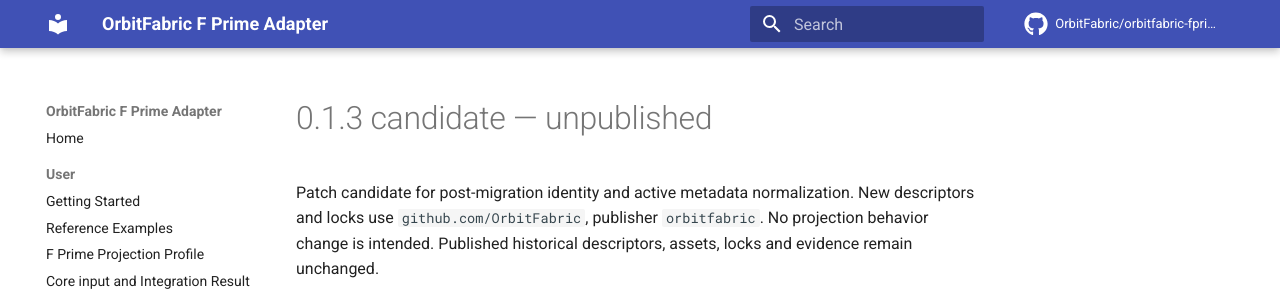
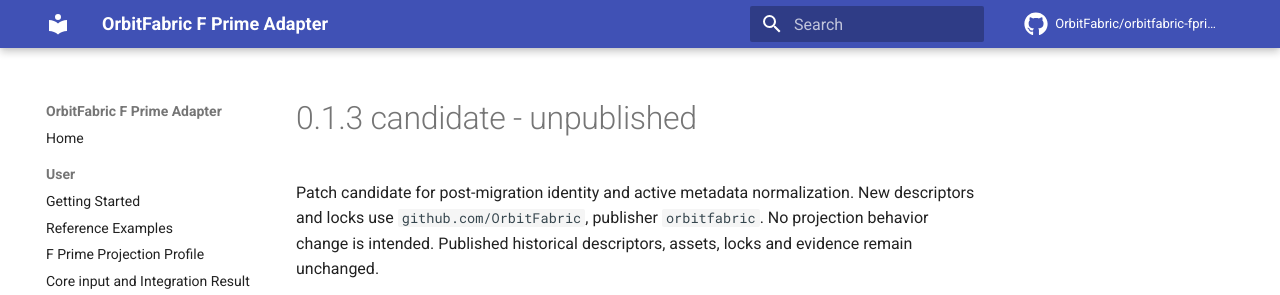
Before and after one commit to FAROTECH/orbitfabric-fprime-adapter, an MkDocs documentation site: the page built from docs/releases/0.1.3.md, in a window 1280 px wide. Shown: the top 295 px of the page. Built offline with MkDocs 1.6.1 and Material for MkDocs 9.7.7, drawn with Linux system fonts in a browser that asks for light colours; comment, search, counter and statistics services are not loaded.

```diff
--- a/docs/releases/0.1.3.md
+++ b/docs/releases/0.1.3.md
@@ -1,4 +1,4 @@
-# 0.1.3 candidate — unpublished
+# 0.1.3 candidate - unpublished
 
 Patch candidate for post-migration identity and active metadata normalization. New descriptors and locks use `github.com/OrbitFabric`, publisher `orbitfabric`. No projection behavior change is intended. Published historical descriptors, assets, locks and evidence remain unchanged.
 
```
